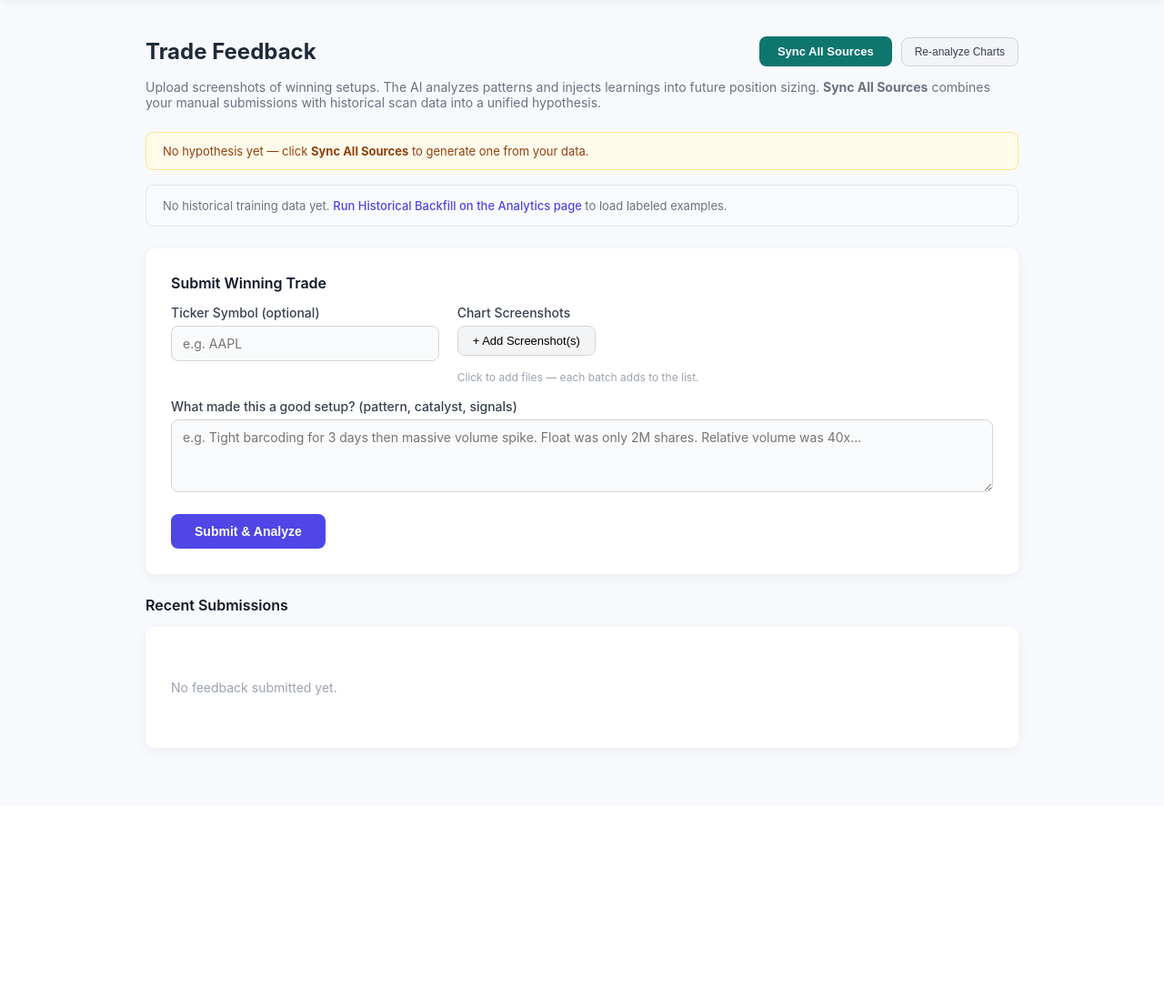
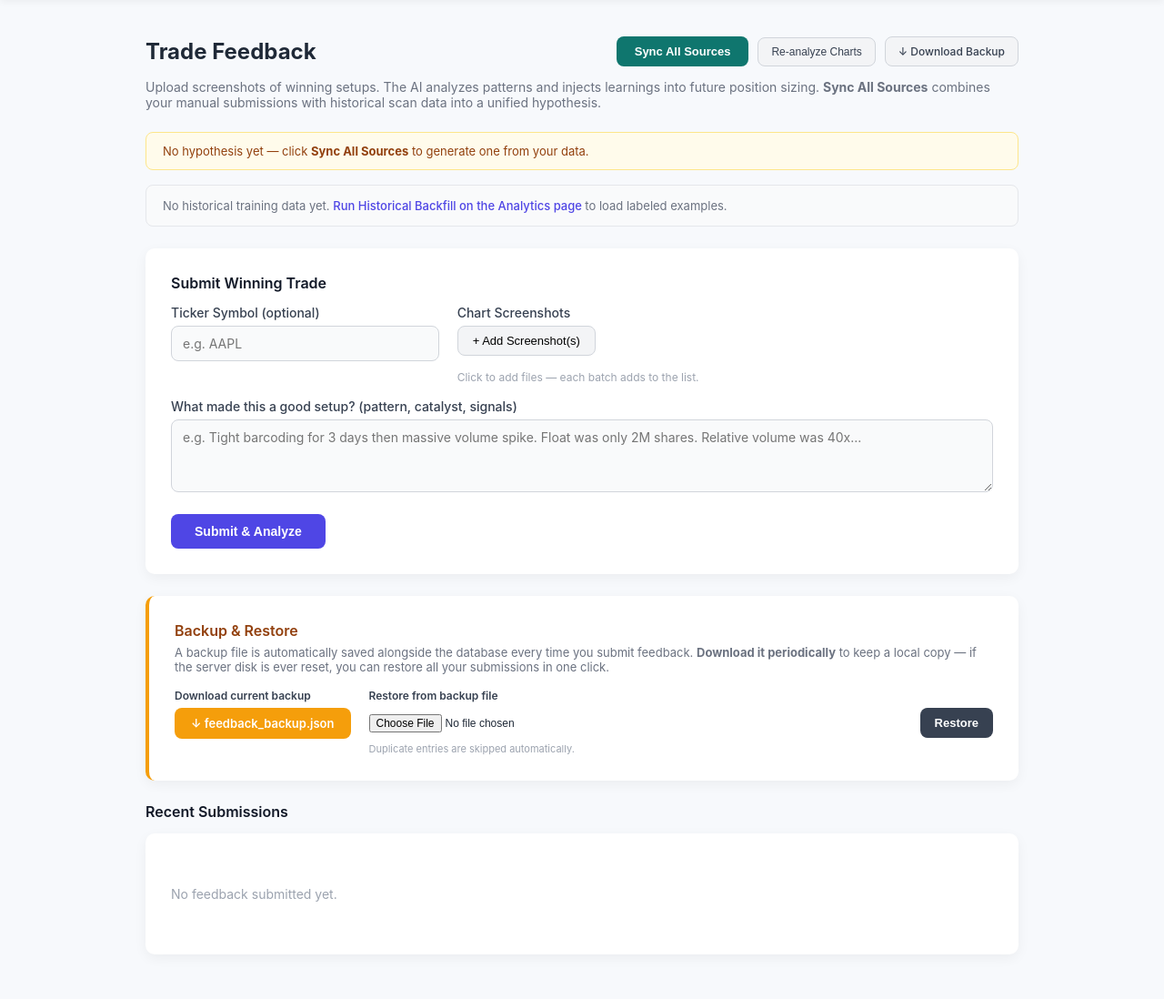
Before and after one commit to mboerner32/ai_trading_mvp, a FastAPI app: page /feedback in a window 1280 px wide. Shown: the part 80-1178 px from the top of the page at 91% size. Before the commit the page ends 908 px from the top, so only its background shows below. Run offline with FastAPI, Linux system fonts and the light colour scheme; a user stored in the database is signed in; data comes from the database, SQL or seed files in the repository; data that the repository does not hold is empty.

Commit message:
add feedback backup and restore system
- Auto-write feedback_backup.json alongside the DB after every submission
- GET /feedback/export: download all feedback as a JSON file
- POST /feedback/import-backup: restore entries from an uploaded backup file,
  deduplicating by (created_at, symbol) to avoid double-inserts
- Feedback page: Download Backup button in header, Backup & Restore card
  with download link and file upload form, import success/error banners

Co-Authored-By: Claude Sonnet 4.6 <noreply@anthropic.com>

```diff
--- a/main.py
+++ b/main.py
@@ -2,6 +2,7 @@
 
 import asyncio
 import datetime
+import json
 import os as _os
 import re as _re
 import threading
@@ -100,6 +101,8 @@ from app.database import (
     get_active_rule_ids,
     save_scan_active_rules,
     get_active_hypothesis_text,
+    import_feedback_from_backup,
+    FEEDBACK_BACKUP_PATH,
 )
 
 app = FastAPI()
@@ -1492,6 +1495,41 @@ def hypothesis_rule_reject(request: Request, rule_id: int):
     return RedirectResponse("/analytics", status_code=303)
 
 
+# ---------------- FEEDBACK BACKUP / RESTORE ----------------
+@app.get("/feedback/export")
+def feedback_export(request: Request):
+    """Download all feedback entries as a JSON backup file."""
+    if "user" not in request.session:
+        return RedirectResponse("/login", status_code=303)
+    entries = get_all_feedback()
+    content = json.dumps(entries, indent=2, ensure_ascii=False)
+    return Response(
+        content=content,
+        media_type="application/json",
+        headers={"Content-Disposition": "attachment; filename=feedback_backup.json"},
+    )
+
+
+@app.post("/feedback/import-backup")
+async def feedback_import_backup(request: Request):
+    """Restore feedback entries from an uploaded JSON backup file."""
+    if "user" not in request.session:
+        return RedirectResponse("/login", status_code=303)
+    try:
+        form = await request.form()
+        backup_file = form.get("backup_file")
+        if not backup_file or not hasattr(backup_file, "read"):
+            return RedirectResponse("/feedback?import_error=no_file", status_code=303)
+        content = await backup_file.read()
+        entries = json.loads(content)
+        if not isinstance(entries, list):
+            return RedirectResponse("/feedback?import_error=invalid_format", status_code=303)
+        count = import_feedback_from_backup(entries)
+        return RedirectResponse(f"/feedback?imported={count}", status_code=303)
+    except Exception:
+        return RedirectResponse("/feedback?import_error=parse_error", status_code=303)
+
+
 # ---------------- LOGOUT ----------------
 @app.get("/logout")
 def logout(request: Request):
--- a/templates/feedback.html
+++ b/templates/feedback.html
@@ -289,6 +289,13 @@
                     Re-analyze Charts
                 </button>
             </form>
+            <!-- Download backup -->
+            <a href="/feedback/export"
+               style="background:#f3f4f6; border:1px solid #d1d5db; color:#374151;
+                      padding:8px 14px; border-radius:8px; font-size:12px;
+                      font-weight:500; cursor:pointer; text-decoration:none; display:inline-block;">
+                ↓ Download Backup
+            </a>
         </div>
     </div>
 
@@ -323,6 +330,23 @@
         <div class="analysis-box">{{ chart_analysis }}</div>
     </div>
     {% endif %}
+    {% endif %}
+
+    {% set imported = request.query_params.get('imported') %}
+    {% set import_error = request.query_params.get('import_error') %}
+    {% if imported %}
+    <div class="success-banner">
+        ✓ Restored {{ imported }} feedback entry{{ 'entries' if imported|int != 1 else '' }} from backup.
+        {% if imported|int > 0 %}
+        Click <strong>Sync All Sources</strong> to regenerate the hypothesis from the restored data.
+        {% endif %}
+    </div>
+    {% endif %}
+    {% if import_error %}
+    <div style="background:#fef2f2; border:1px solid #fca5a5; color:#991b1b;
+                padding:14px 20px; border-radius:8px; margin-bottom:20px; font-weight:500;">
+        Import failed — make sure you uploaded a valid <code>feedback_backup.json</code> file.
+    </div>
     {% endif %}
 
 
@@ -493,6 +517,50 @@
     </div>
 
 
+    <!-- ===== BACKUP & RESTORE ===== -->
+    <div class="card" style="border-left:4px solid #f59e0b;">
+        <div class="section-title" style="color:#92400e; margin-bottom:6px;">Backup &amp; Restore</div>
+        <p style="font-size:13px; color:#6b7280; margin:0 0 16px;">
+            A backup file is automatically saved alongside the database every time you submit feedback.
+            <strong>Download it periodically</strong> to keep a local copy — if the server disk is ever
+            reset, you can restore all your submissions in one click.
+        </p>
+        <div style="display:flex; gap:20px; align-items:flex-start; flex-wrap:wrap;">
+            <div>
+                <div style="font-size:12px; font-weight:600; color:#374151; margin-bottom:6px;">
+                    Download current backup
+                </div>
+                <a href="/feedback/export"
+                   style="display:inline-block; background:#f59e0b; color:white;
+                          padding:9px 18px; border-radius:8px; font-size:13px;
+                          font-weight:600; text-decoration:none;">
+                    ↓ feedback_backup.json
+                    {% if manual_count %}({{ manual_count }} entries){% endif %}
+                </a>
+            </div>
+            <div style="flex:1; min-width:240px;">
+                <div style="font-size:12px; font-weight:600; color:#374151; margin-bottom:6px;">
+                    Restore from backup file
+                </div>
+                <form method="post" action="/feedback/import-backup"
+                      enctype="multipart/form-data"
+                      style="display:flex; gap:8px; align-items:center; flex-wrap:wrap;">
+                    <input type="file" name="backup_file" accept=".json" required
+                           style="font-size:12px; flex:1; min-width:180px;">
+                    <button type="submit"
+                            style="background:#374151; color:white; border:none;
+                                   padding:9px 16px; border-radius:8px; font-size:13px;
+                                   font-weight:600; cursor:pointer; white-space:nowrap;">
+                        Restore
+                    </button>
+                </form>
+                <div style="font-size:11px; color:#9ca3af; margin-top:5px;">
+                    Duplicate entries are skipped automatically.
+                </div>
+            </div>
+        </div>
+    </div>
+
     <!-- ===== RECENT MANUAL SUBMISSIONS ===== -->
     <div class="section-title">Recent Submissions</div>
 
```
Also changed, not shown: app/database.py (+57 -0 lines).
